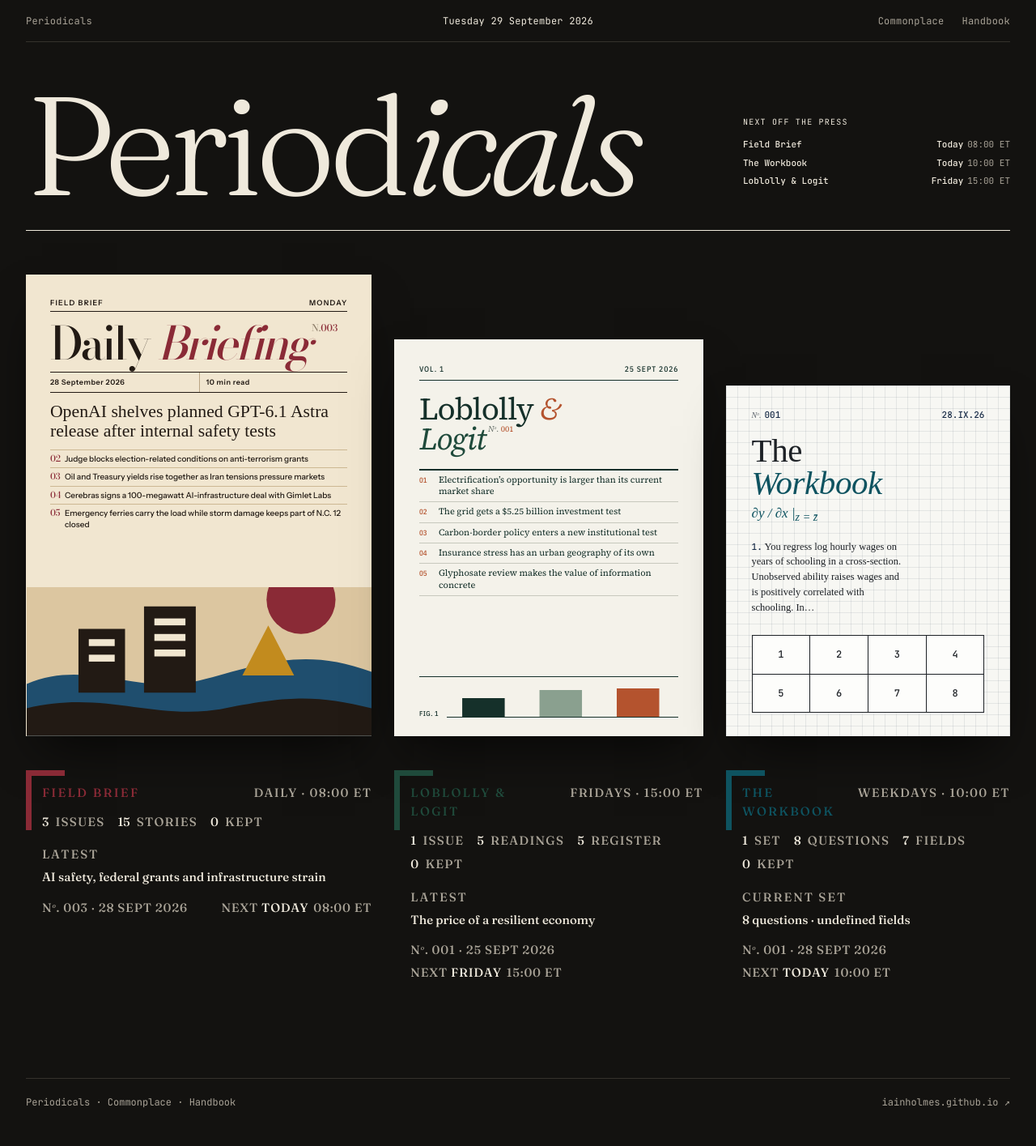
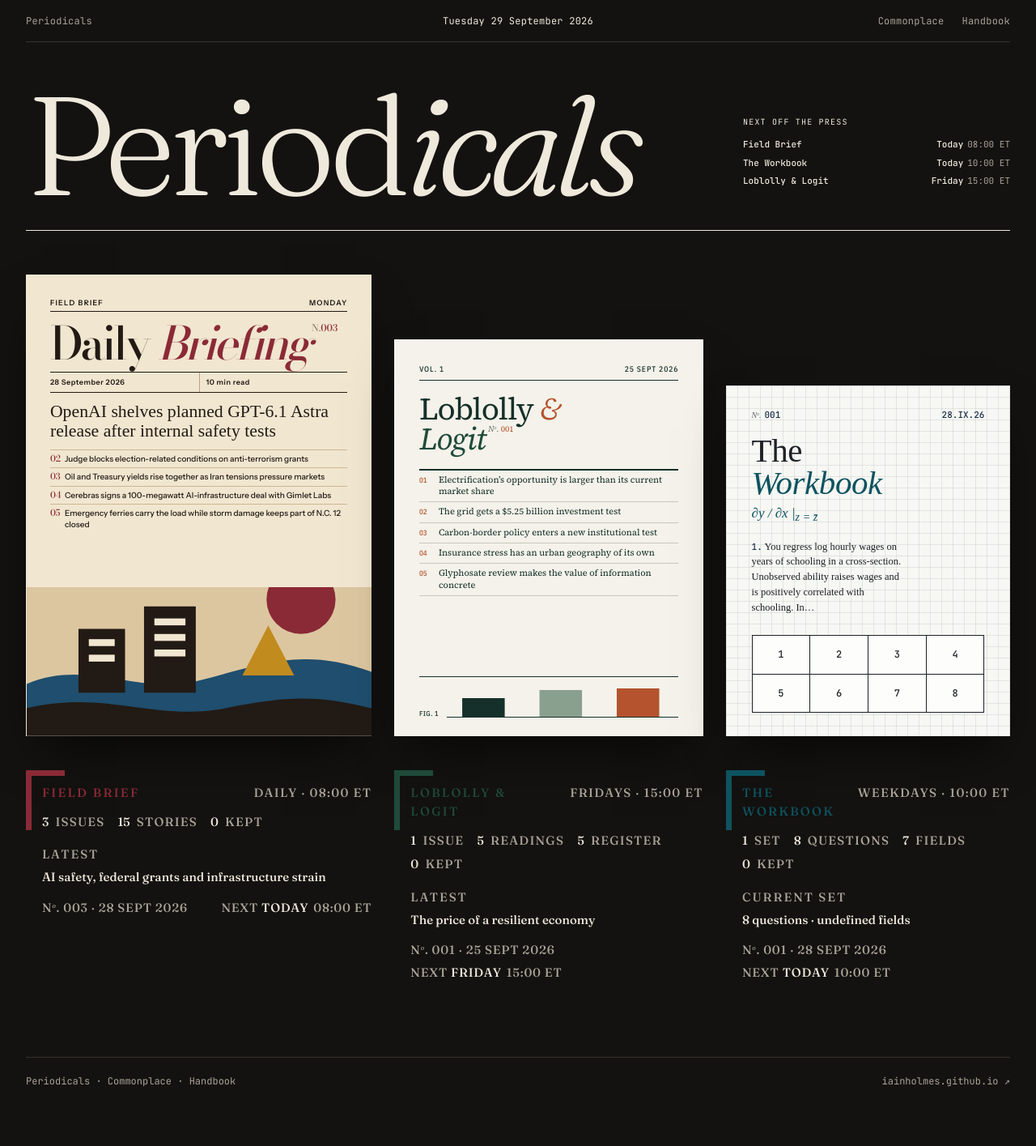
Before and after one commit to iainholmes/iainholmes.github.io, a Jekyll site: the page personal-updates/index.html, which Jekyll copies as it is, in a window 1280 px wide. Shown: the whole page at 81% size. Built offline with Jekyll 4.4.1, drawn with Linux system fonts in a browser that asks for light colours; some web fonts are replaced; after the commit the page ends 1389 px from its top, so only the background shows below that.

Commit message:
Tighten Periodicals docket-to-colophon spacing

```diff
--- a/personal-updates/index.html
+++ b/personal-updates/index.html
@@ -91,7 +91,7 @@ a{color:inherit}
 .c-cp .grid span.f{background:var(--cp);color:#fff}
 .c-cp .grid span.t{background:#dde9ec}
 
-.colophon{display:flex;justify-content:space-between;gap:20px;margin:70px 0 0;padding:20px 0 44px;border-top:1px solid var(--rule);font:12px/1.6 var(--mono);color:var(--bone-dim)}
+.colophon{display:flex;justify-content:space-between;gap:20px;margin:44px 0 0;padding:20px 0 44px;border-top:1px solid var(--rule);font:12px/1.6 var(--mono);color:var(--bone-dim)}
 .colophon a{text-decoration:none}.colophon a:hover{color:var(--bone)}
 
 @media (max-width:1000px){
```
